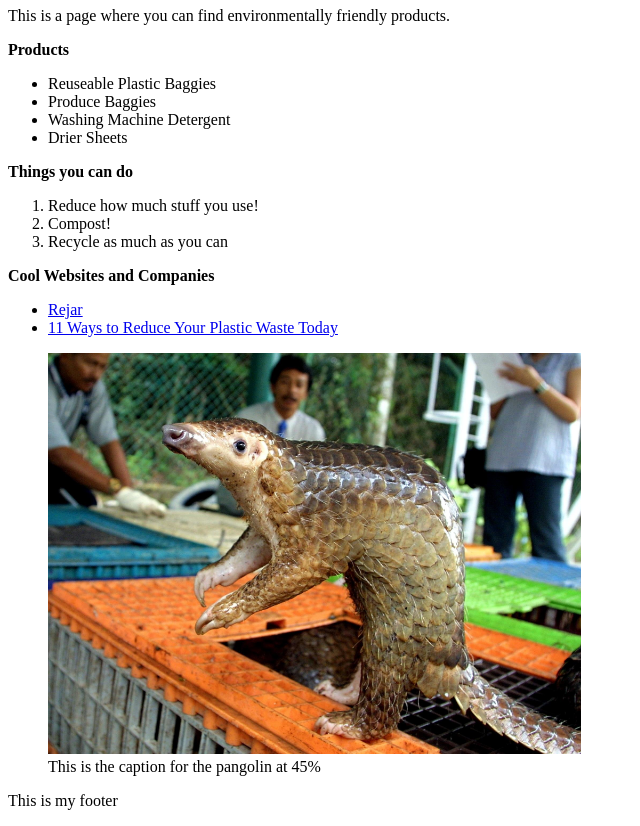
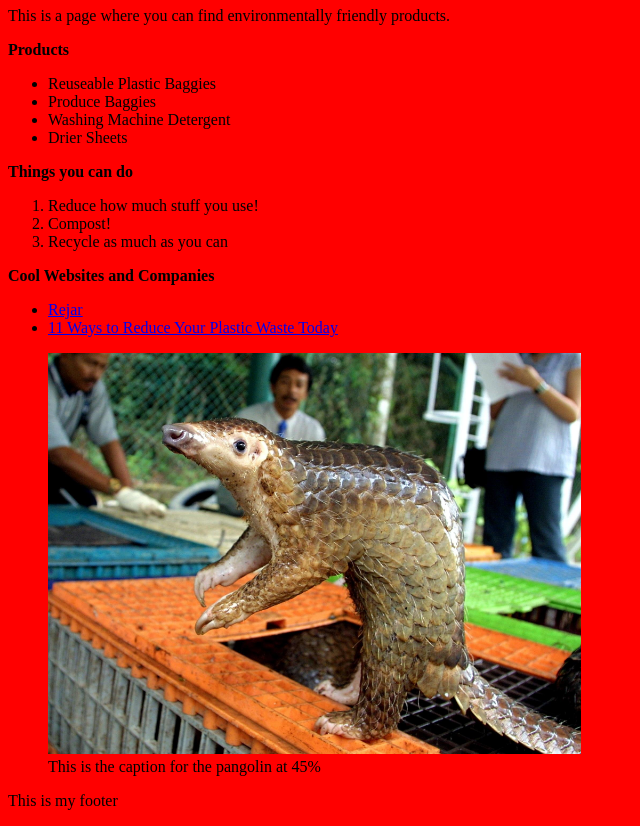
Before and after one commit to Nick-Adamson/TestPage, a plain HTML site: page index.html in a window 1280 px wide. Shown: the part 99-925 px from the top of the page, without its empty margins (0-640 px from the left). Drawn offline with Linux system fonts and the light colour scheme.

Commit message:
Added a CSS stylesheet

```diff
--- a/index.html
+++ b/index.html
@@ -2,7 +2,10 @@
 <html lang="en">
 <head>
   <meta charset="UTF-8">
-  <link rel = "icon" type ="image/png" href = "Images/pangolin_outline.png"/>
+  <!--<link rel = "icon"
+        type ="image/png"
+        href = "Images/pangolin_outline.png"-->
+  <link rel = "stylesheet" href="style.css">
   <title>Test Title</title>
 </head>
 <body>
--- /dev/null
+++ b/style.css
@@ -0,0 +1,3 @@
+body {
+  background-color: red;
+}
```
